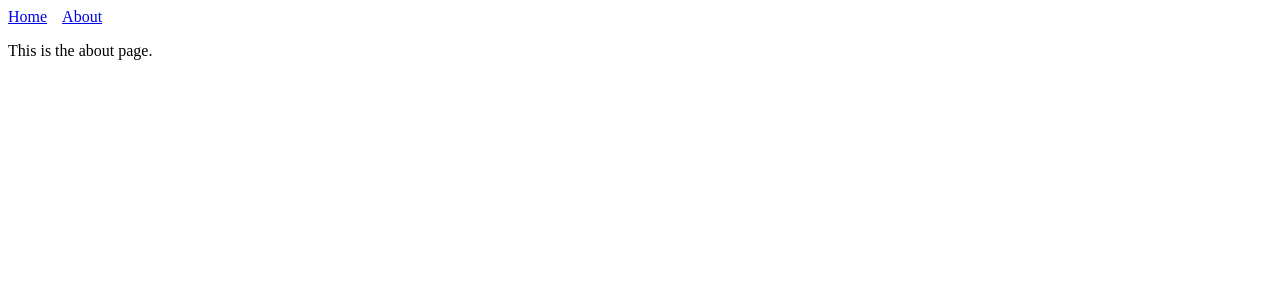
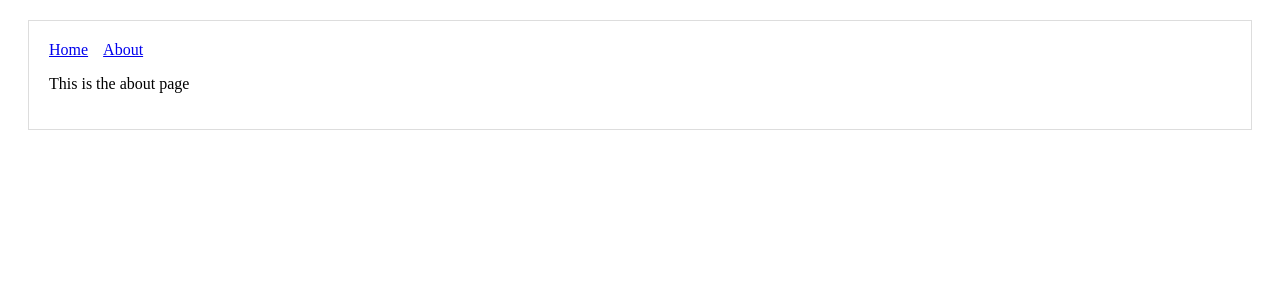
Before and after one commit to Madelene/hello-next, a Next.js app: page /about in a window 1280 px wide. Shown: the top 300 px of the page. Built offline with nearby package versions, Linux system fonts and the light colour scheme.

Commit message:
Creates Layout component

```diff
--- /dev/null
+++ b/components/MyLayout.js
@@ -0,0 +1,16 @@
+import Header from './Header'
+
+const layoutStyle = {
+  margin: 20,
+  padding: 20,
+  border: '1px solid #DDD'
+}
+
+const Layout = (props) => (
+  <div style={layoutStyle}>
+    <Header />
+    {props.children}
+  </div>
+)
+
+export default Layout
--- a/pages/about.js
+++ b/pages/about.js
@@ -1,8 +1,7 @@
-import Header from '../components/Header'
+import Layout from '../components/MyLayout.js'
 
 export default () => (
-  <div>
-    <Header />
-    <p>This is the about page.</p>
-  </div>
+	<Layout>
+	   <p>This is the about page</p>
+	</Layout>
 )
```
Also changed, not shown: pages/index.js (+4 -5 lines).
